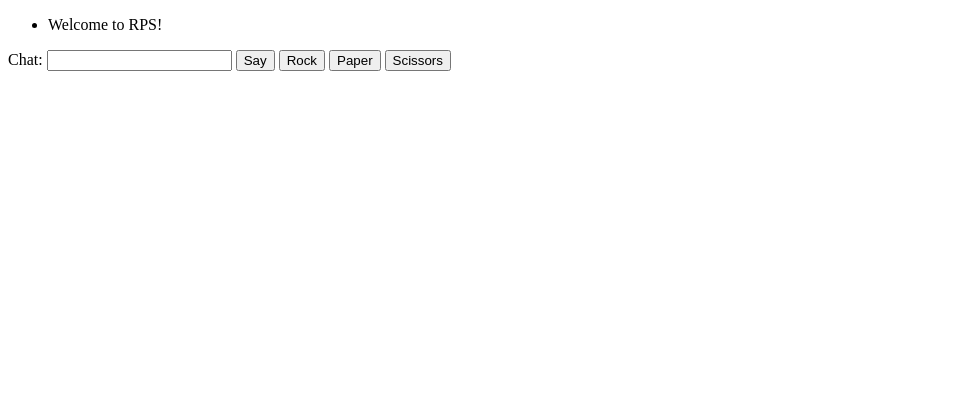
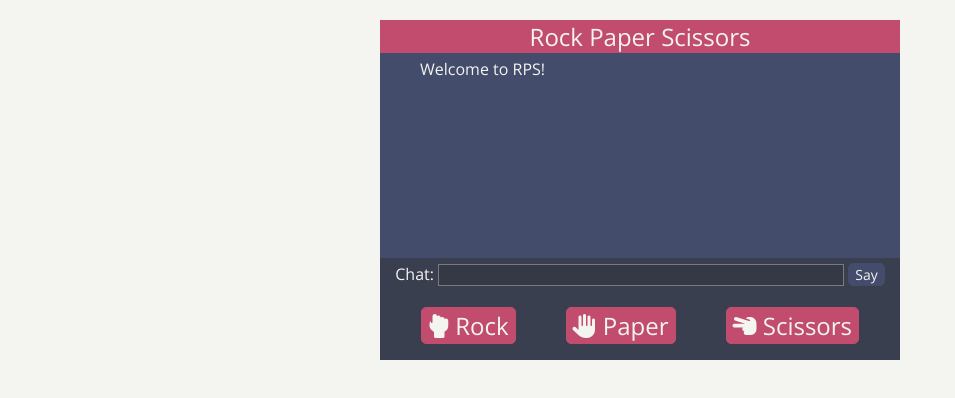
Before and after one commit to RogueArt/multiplayer-rock-paper-scissors, a plain HTML site: page client/index.html in a window 1280 px wide. Shown: the whole page, without its empty margins (0-955 px from the left). Drawn offline with nearby package versions, Linux system fonts and the light colour scheme; files that its build step writes are made by us from their sources; no server answers.

Commit message:
Added all rock paper scissor files

```diff
--- a/client/css/main.css
+++ b/client/css/main.css
@@ -0,0 +1,79 @@
+@import url('https://fonts.googleapis.com/css2?family=Open+Sans&display=swap');
+ button {
+	 font-family: 'Open Sans';
+}
+ body {
+	 margin: 0 auto;
+	 font-family: 'Open Sans', sans-serif;
+	 background: #f4f4f1;
+	 text-align: center;
+	 padding-top: 20px;
+}
+ body .title {
+	 margin: 0 auto;
+	 background-color: #c14c6d;
+	 width: 21.67em;
+	 color: #f4f4f1;
+	 font-size: 24px;
+	 padding: 10px auto;
+}
+ body .chat-box {
+	 margin: 0 auto;
+	 padding-top: 5px;
+	 list-style-type: none;
+	 width: 30em;
+	 height: 200px;
+	 overflow: hidden;
+	 overflow-y: scroll;
+	 background: #434c6b;
+	 color: #f4f4f1;
+	 text-align: left;
+}
+ body #chat-form {
+	 background: #3a3f50;
+	 width: 32.5rem;
+	 margin: 0 auto;
+	 color: #f4f4f1;
+	 padding: 5px 0;
+	 display: flex;
+	 justify-content: space-evenly;
+}
+ body #chat-form #chat {
+	 font-family: 'Open Sans';
+	 background: #353946;
+	 border: 1px solid #7c7b7c;
+	 color: #f4f4f1;
+	 width: 30em;
+}
+ body #chat-form #chat #chat:active {
+	 border: 1px solid #f4f4f1;
+}
+ body #chat-form #say {
+	 color: #f4f4f1;
+	 background-color: #434c6b;
+	 border: solid 1px #434c6b;
+	 border-radius: 5px;
+	 font-size: 14px;
+}
+ body #chat-form #say #say:hover {
+	 cursor: pointer;
+}
+ body .play-buttons {
+	 display: flex;
+	 padding: 1em;
+	 background: #3a3f50;
+	 margin: 0 auto;
+	 width: 30.5em;
+	 justify-content: space-around;
+}
+ body .play-buttons #rock, body .play-buttons #paper, body .play-buttons #scissors {
+	 font-family: 'Open Sans';
+	 color: #f4f4f1;
+	 background-color: #c14c6d;
+	 border: solid 1px #c14c6d;
+	 border-radius: 5px;
+	 font-size: 24px;
+}
+ body .play-buttons #rock #rock:hover, body .play-buttons #paper #rock:hover, body .play-buttons #scissors #rock:hover, body .play-buttons #rock #paper:hover, body .play-buttons #paper #paper:hover, body .play-buttons #scissors #paper:hover, body .play-buttons #rock #scissors:hover, body .play-buttons #paper #scissors:hover, body .play-buttons #scissors #scissors:hover {
+	 cursor: pointer;
+}
--- a/client/index.html
+++ b/client/index.html
@@ -3,26 +3,29 @@
 <head>
   <meta charset="UTF-8">
   <meta name="viewport" content="width=device-width, initial-scale=1.0">
-  <link rel="stylesheet" href="styles/main.css">
-  <title>Rock Paper Scissors</title>
+	<title>Rock Paper Scissors</title>
+	<link rel="stylesheet" href="css/main.css">
+	<script src="https://kit.fontawesome.com/ed0f1d3a9f.js" crossorigin="anonymous"></script>
 </head>
 <body>
+	<p class="title">Rock Paper Scissors</p>
   <div class="rps-wrapper">
-    <ul id="events">
-
+    <ul id="events" class="chat-box">
     </ul>
   </div>
 
   <div class="button-wrapper">
     <form id="chat-form">
-      <label for="chat">Chat:<label>
-      <input type="text" id="chat">
-    </form>
-    <button type="submit" id="say">Say</button>
-
-    <button type="button" id="rock">Rock</button>
-    <button type="button" id="paper">Paper</button>
-    <button type="button" id="scissors">Scissors</button>
+      <label for="chat">Chat: <label>
+			<input type="text" id="chat">
+			<button type="submit" id="say">Say</button>
+		</form>
+	</div>
+	<div class="play-buttons">
+		<button type="button" id="rock"><i class="fa fa-hand-rock"></i> Rock</button>
+		<button type="button" id="paper"><i class="fa fa-hand-paper"></i> Paper</button>
+		<button type="button" id="scissors"><i class="fa fa-hand-scissors"></i> Scissors</button>
+	</div>
   </div>
   <script src="/socket.io/socket.io.js"></script>
   <script src="js/client.js"></script>
```
Also changed, not shown: server/rps-game.js (+48 -2 lines).
